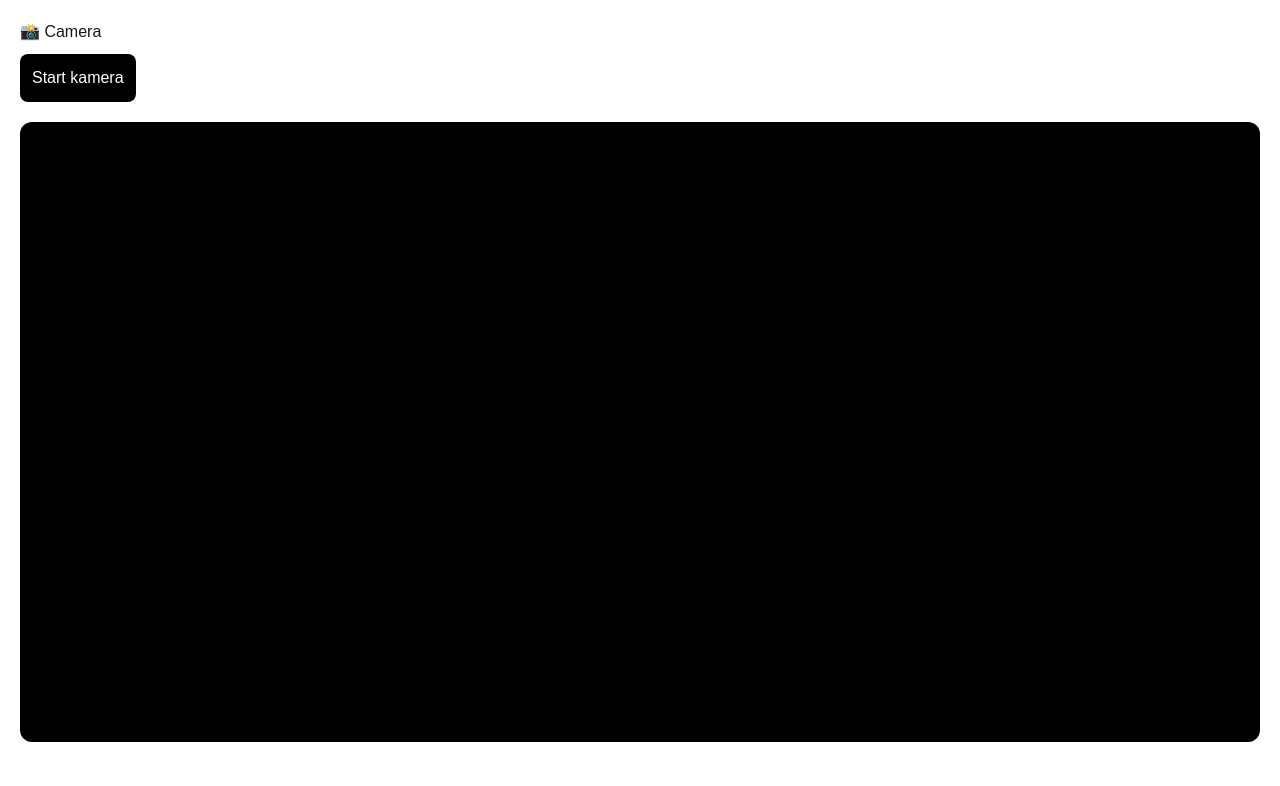
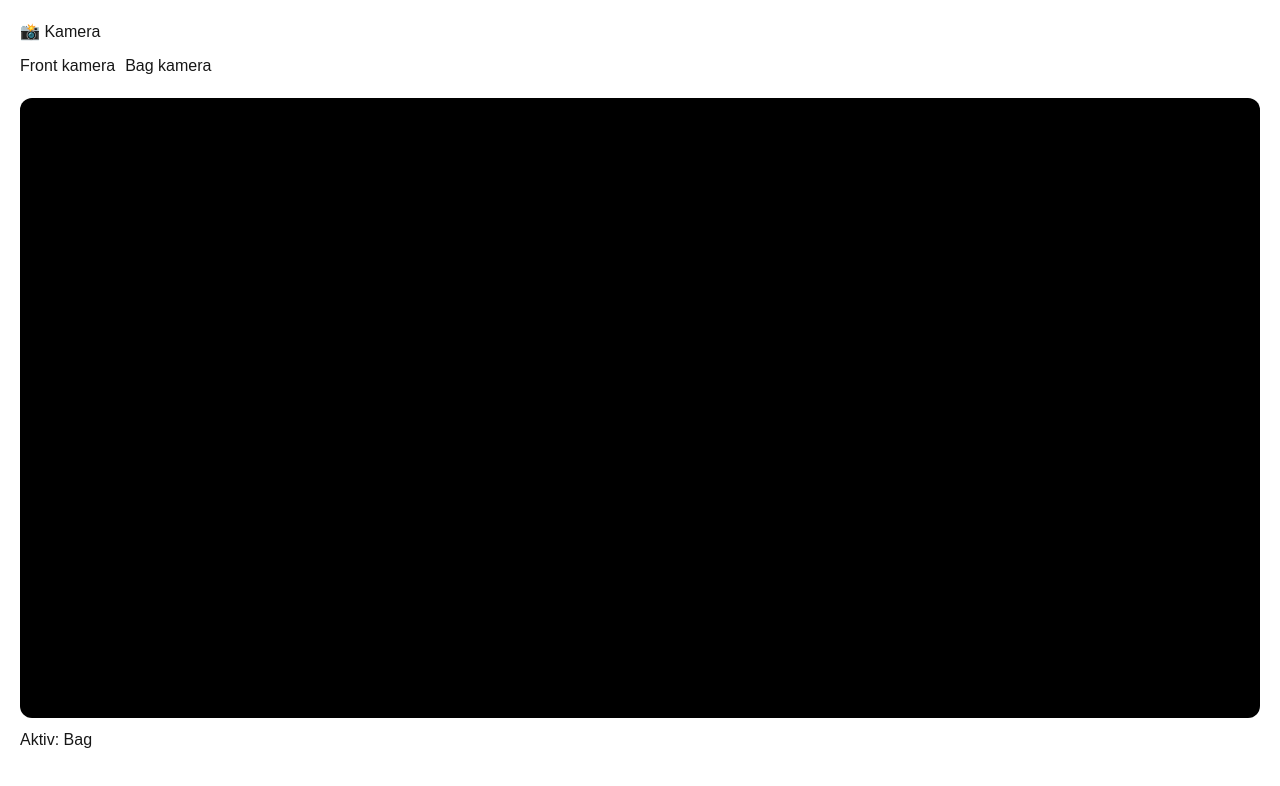
Before and after one commit to sagaarde-cloud/event-camera, a Next.js app: page /camera in a window 1280 px wide. Shown: the top 786 px of the page. Built offline with nearby package versions, Linux system fonts and the light colour scheme.

Commit message:
add camera switch

```diff
--- a/app/camera/page.tsx
+++ b/app/camera/page.tsx
@@ -4,51 +4,54 @@ import { useRef, useState } from "react";
 
 export default function CameraPage() {
   const videoRef = useRef<HTMLVideoElement | null>(null);
+
+  const [stream, setStream] = useState<MediaStream | null>(null);
+  const [facingMode, setFacingMode] = useState<"user" | "environment">("environment");
   const [error, setError] = useState<string | null>(null);
-  const [started, setStarted] = useState(false);
 
-  async function startCamera() {
+  async function startCamera(mode: "user" | "environment") {
     try {
       setError(null);
 
-      const stream = await navigator.mediaDevices.getUserMedia({
-        video: { facingMode: "user" },
+      // stop gammel stream
+      if (stream) {
+        stream.getTracks().forEach((track) => track.stop());
+      }
+
+      const newStream = await navigator.mediaDevices.getUserMedia({
+        video: { facingMode: mode },
         audio: false,
       });
 
       if (videoRef.current) {
-        videoRef.current.srcObject = stream;
+        videoRef.current.srcObject = newStream;
+        await videoRef.current.play();
+      }
 
-        await videoRef.current.play();
-        setStarted(true);
-      }
+      setStream(newStream);
+      setFacingMode(mode);
     } catch (err: any) {
       console.error(err);
-      setError(err?.message || "Ukendt kamera fejl");
+      setError(err?.message || "Kamera fejl");
     }
   }
 
   return (
     <main style={{ padding: 20 }}>
-      <h1>📸 Camera</h1>
+      <h1>📸 Kamera</h1>
 
-      <button
-        onClick={startCamera}
-        style={{
-          padding: 12,
-          background: "black",
-          color: "white",
-          borderRadius: 8,
-          marginTop: 10,
-        }}
-      >
-        Start kamera
-      </button>
+      <div style={{ display: "flex", gap: 10, marginTop: 10 }}>
+        <button onClick={() => startCamera("user")}>
+          Front kamera
+        </button>
+
+        <button onClick={() => startCamera("environment")}>
+          Bag kamera
+        </button>
+      </div>
 
       {error && (
-        <p style={{ color: "red", marginTop: 10 }}>
-          ❌ {error}
-        </p>
+        <p style={{ color: "red" }}>❌ {error}</p>
       )}
 
       <video
@@ -64,9 +67,9 @@ export default function CameraPage() {
         }}
       />
 
-      {started && (
-        <p style={{ marginTop: 10 }}>✅ Kamera kører</p>
-      )}
+      <p style={{ marginTop: 10 }}>
+        Aktiv: {facingMode === "user" ? "Front" : "Bag"}
+      </p>
     </main>
   );
 }
```
